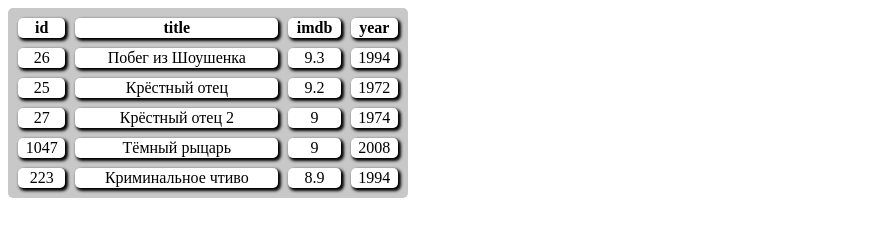
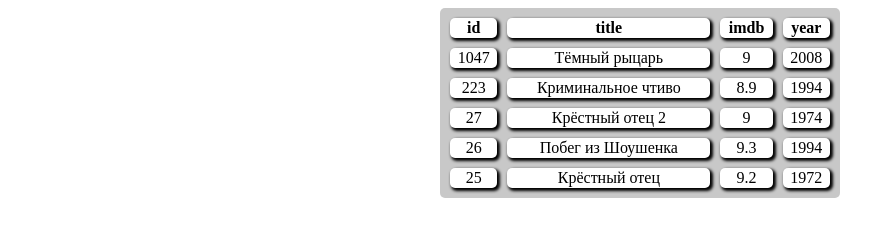
Before and after one commit to Yushkevich-A-A/lodingAndSortingDataAttribute, a website built with webpack: page src/index.html in a window 1280 px wide. Shown: the whole page, without its empty margins (0-895 px from the left). Built offline with nearby package versions, Linux system fonts and the light colour scheme.

Commit message:
add  table

```diff
--- a/src/css/style.css
+++ b/src/css/style.css
@@ -1,4 +1,6 @@
 .table {
+  margin-left: auto;
+  margin-right: auto;
   background-color: #c8c8c8;
 	border-spacing: 10px;
 	border-collapse: separate;
--- a/src/index.html
+++ b/src/index.html
@@ -11,7 +11,7 @@
   <table class="table">
     <thead class="thead">
     </thead>
-    <tbody class="tboby">
+    <tbody class="tbody">
     </tbody>
   </table>
 
--- a/src/js/Table/Table.js
+++ b/src/js/Table/Table.js
@@ -2,9 +2,58 @@ export default class Table {
   constructor(data = null) {
     this.data = data;
     this.thead = document.querySelector('.thead');
-    this.tboby = document.querySelector('.tboby');
+    this.tbody = document.querySelector('.tbody');
+    this.index = 0;
+
+    this.sortParametr = [
+      {
+        param: 'id',
+        func: (a, b) => a.dataset.id - b.dataset.id,
+      },
+      {
+        param: 'id',
+        func: (a, b) => b.dataset.id - a.dataset.id,
+      },
+      {
+        param: 'title',
+        func: (a, b) => a.dataset.title > b.dataset.title,
+      },
+      {
+        param: 'title',
+        func: (a, b) => a.dataset.title < b.dataset.title,
+      },
+      {
+        param: 'imdb',
+        func: (a, b) => a.dataset.imdb - b.dataset.imdb,
+      },
+      {
+        param: 'imdb',
+        func: (a, b) => b.dataset.imdb - a.dataset.imdb,
+      },
+      {
+        param: 'year',
+        func: (a, b) => a.dataset.year - b.dataset.year,
+      },
+      {
+        param: 'yaer',
+        func: (a, b) => b.dataset.year - a.dataset.year,
+      },
+    ];
 
     this.drawTable();
+    this.sortInterval();
+    }
+
+    sortInterval() {
+      if (this.index === this.sortParametr.length) {
+        this.index = 0;
+      }
+      setTimeout(() => {
+        console.log(this.sortParametr);
+        this.sort(this.sortParametr[this.index].param, this.sortParametr[this.index].func);
+        this.index++;
+        this.sortInterval();
+      }, 2000);
     }
 
     drawTable() {
@@ -41,9 +90,20 @@ export default class Table {
           tr.appendChild(td);
         }
 
-        this.tboby.appendChild(tr);
+        this.tbody.appendChild(tr);
       }
 
     }
 
+    sort( param, func = null) {
+      this.sortParametrs = Array.from(document.querySelectorAll(`[data-${param}]`));
+
+      this.sortParametrs.sort(func);
+      for (let i of this.sortParametrs) {
+        this.tbody.append(i);
+      }
+
+
+    }
+
 }
```
